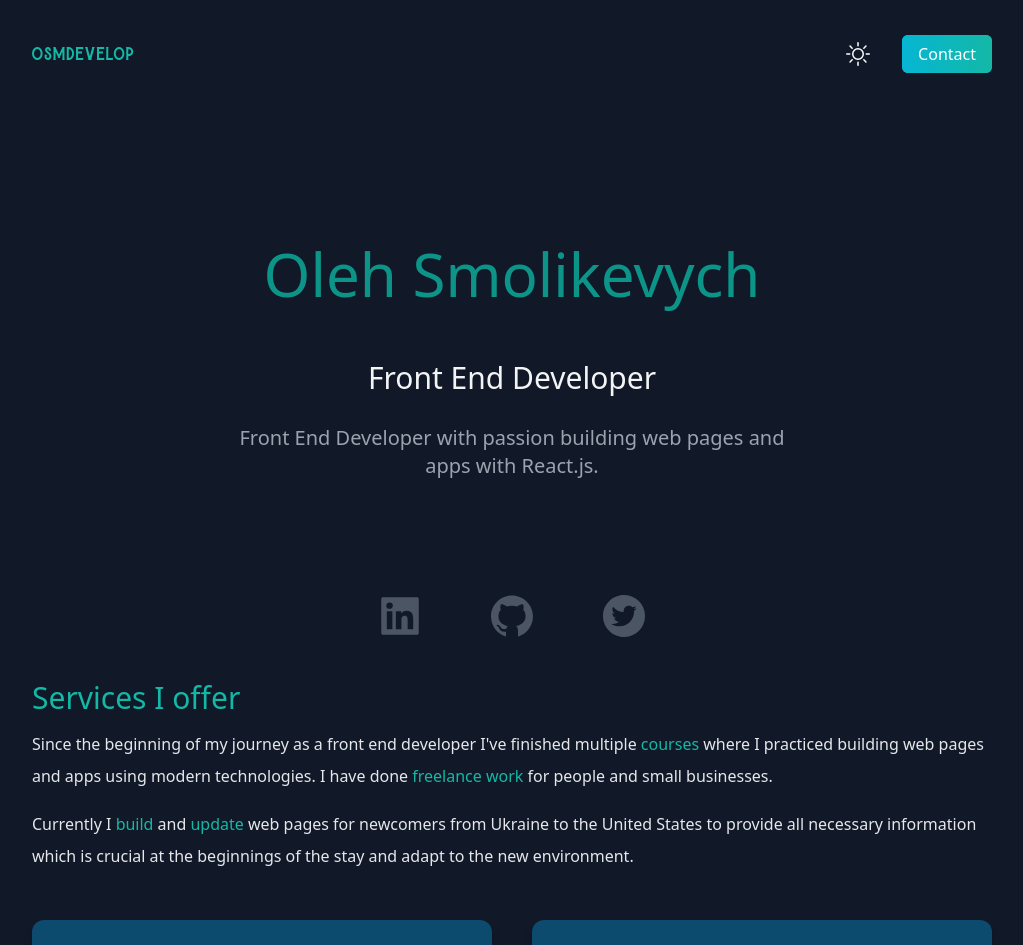
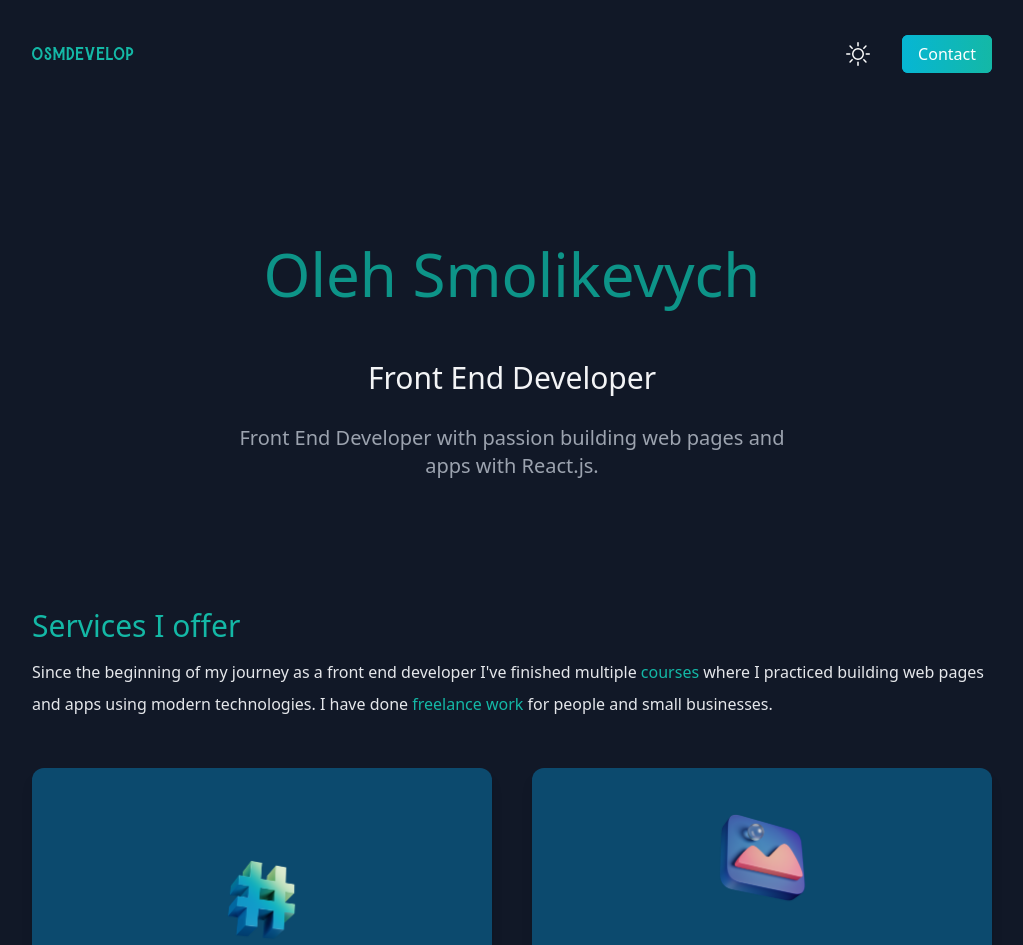
Before and after one commit to osmdevelop/react-next-portfolio, a Next.js app: page / in a window 1280 px wide. Shown: the top 945 px of the page, without its empty margins (128-1151 px from the left). Built offline with nearby package versions, Linux system fonts and the light colour scheme.

Commit message:
first commit

```diff
--- a/pages/index.js
+++ b/pages/index.js
@@ -67,17 +67,7 @@ export default function Home() {
             <p className='text-md py-5 leading-8 text-gray-800 md:text-xl max-w-xl mx-auto dark:text-gray-400'>Front End Developer with passion building web pages and apps with React.js.</p>
           </div>
           {/* LINKS */}
-          <div className='text-5xl flex justify-center gap-16 py-3 text-gray-600'>
-            <a href="https://www.linkedin.com/in/olehsmolikevych/" target='_blank' className='
-            hover:text-teal-300
-            transition duration-0 hover:duration-150'><AiFillLinkedin /></a>
-            <a href="https://www.github.com/osmdevelop" target='_blank' className='
-            hover:text-teal-300
-            transition duration-0 hover:duration-150'><AiFillGithub /></a>
-            <a href="https://www.twitter.com/OlehSml" target='_blank' className='
-            hover:text-teal-300
-            transition duration-0 hover:duration-150'><AiFillTwitterCircle /></a>
-          </div>
+
         </section>
         {/* SERVICES */}
         <section>
@@ -86,9 +76,6 @@ export default function Home() {
             <p className='text-md py-2 leading-8 text-gray-800 dark:text-gray-200'>Since the beginning of my journey as a front end developer I've finished multiple
               <span className="text-teal-500"> courses </span>
               where I practiced building web pages and apps using modern technologies. I have done <span className="text-teal-500">freelance work</span> for people and small businesses.
-            </p>
-            <p className="text-md py-2 leading-8 text-gray-800 dark:text-gray-200">
-              Currently I <span className="text-teal-500">build</span> and <span className="text-teal-500">update</span> web pages for newcomers from Ukraine to the United States to provide all necessary information which is crucial at the beginnings of the stay and adapt to the new environment.
             </p>
           </div>
           <div className='lg:flex gap-10'>
@@ -368,7 +355,7 @@ export default function Home() {
         <div>
           <h3 className='text-3xl py-1 text-teal-400'>Contact me</h3>
           <div className='dark:bg-sky-900 flex justify-center gap-3 items-center text-4xl text-teal-300 mt-6 max-sm:mt-5'>
-            <AiOutlineMail className='dark:bg-sky-800 p-1 rounded-md text-6xl max-md:text-4xl max-ms:text-xl'/>
+            <AiOutlineMail className='dark:bg-sky-800 p-1 rounded-md text-6xl max-md:text-4xl max-ms:text-xl' />
             <a id='contact' className='hover:text-teal-500 duration-200 max-md:text-3xl max-sm:text-xl' href="mailto: oleh@osmdevelop.com" target="_blank" rel="noopener noreferrer">
               oleh@osmdevelop.com
             </a>
```
Lines whose indentation alone changed are shown as unchanged.
